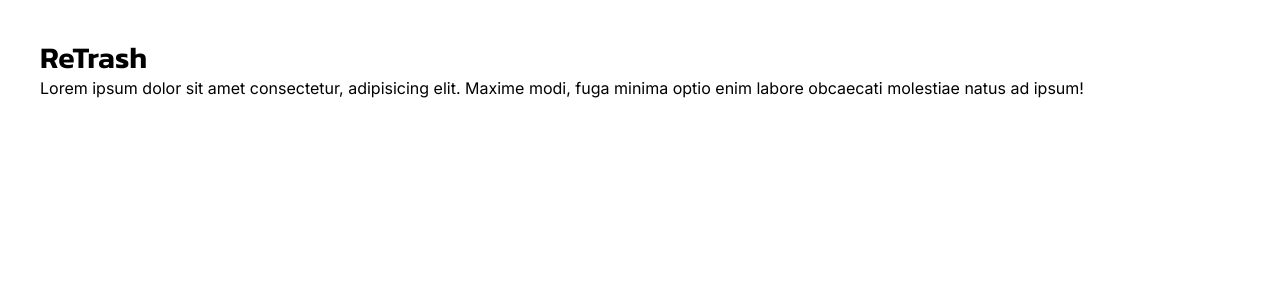
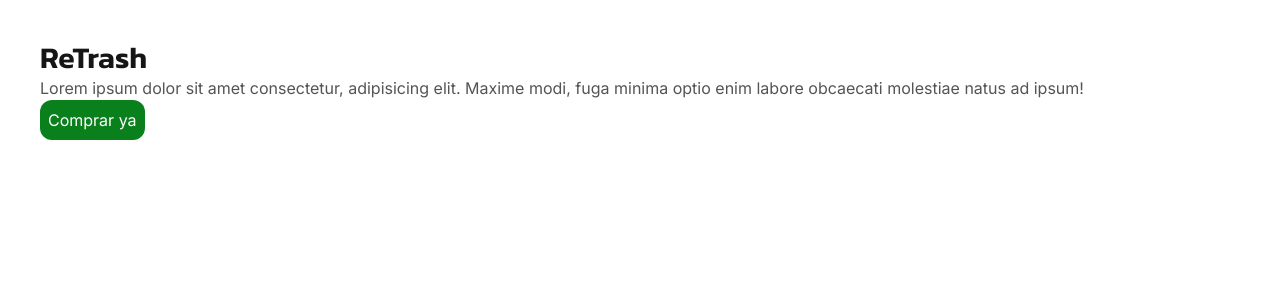
Before and after one commit to lgaieta/retrash-landing, a Next.js app: page / in a window 1280 px wide. Shown: the top 300 px of the page. Built offline with nearby package versions, Linux system fonts and the light colour scheme.

Commit message:
Added colors to palette

```diff
--- a/src/app/page.tsx
+++ b/src/app/page.tsx
@@ -1,8 +1,9 @@
 import { kanit } from './font'
 
 export default function Home () {
-  return <main className='m-10'>
-      <h1 className={`text-3xl font-bold ${kanit.className}`}>ReTrash</h1>
-      <p>Lorem ipsum dolor sit amet consectetur, adipisicing elit. Maxime modi, fuga minima optio enim labore obcaecati molestiae natus ad ipsum!</p>
+  return <main className='m-10 bg-background'>
+      <h1 className={`text-3xl font-bold ${kanit.className} text-foreground`}>ReTrash</h1>
+      <p className='text-foreground-light'>Lorem ipsum dolor sit amet consectetur, adipisicing elit. Maxime modi, fuga minima optio enim labore obcaecati molestiae natus ad ipsum!</p>
+      <button className='bg-accent text-white p-2 text-base rounded-xl'>Comprar ya</button>
     </main>
 }
--- a/tailwind.config.ts
+++ b/tailwind.config.ts
@@ -4,8 +4,18 @@ const config: Config = {
   content: [
     './src/pages/**/*.{js,ts,jsx,tsx,mdx}',
     './src/components/**/*.{js,ts,jsx,tsx,mdx}',
-    './src/app/**/*.{js,ts,jsx,tsx,mdx}',
+    './src/app/**/*.{js,ts,jsx,tsx,mdx}'
   ],
-  plugins: [],
+  theme: {
+    extend: {
+      colors: {
+        foreground: '#161616',
+        background: '#ffffff',
+        accent: '#0A801D',
+        'foreground-light': '#545454'
+      }
+    }
+  },
+  plugins: []
 }
 export default config
```
